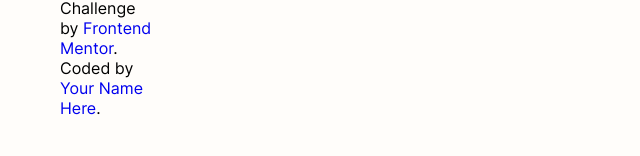
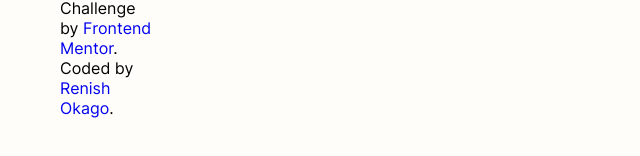
Before and after one commit to fabrizia2/News-homepage, a plain HTML site: page index.html in a window 1280 px wide. Shown: the part 1145-1301 px from the top of the page, 0-640 px from the left. Drawn offline with Linux system fonts and the light colour scheme; files whose address does not match are found by name.

Commit message:
Owners name

```diff
--- a/index.html
+++ b/index.html
@@ -97,7 +97,7 @@
 
   <div class="attribution">
     Challenge by <a href="https://www.frontendmentor.io?ref=challenge" target="_blank">Frontend Mentor</a>.
-    Coded by <a href="#">Your Name Here</a>.
+    Coded by <a href="#">Renish Okago</a>.
   </div>
 
   <script>
```
